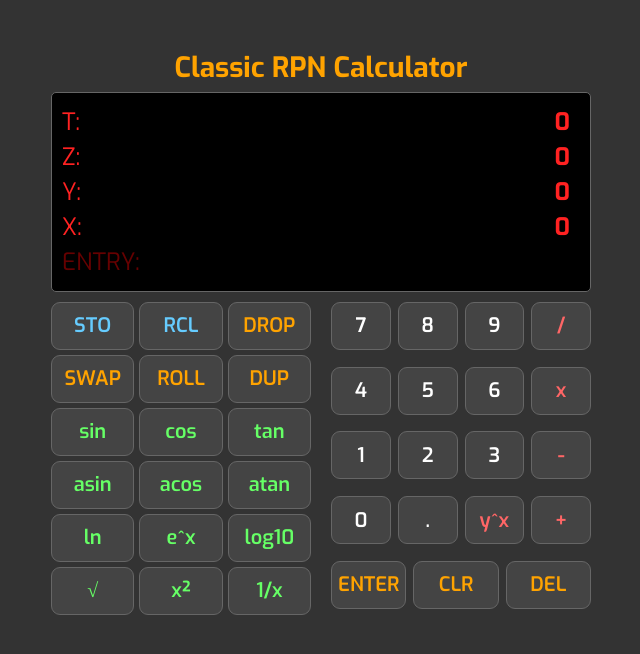
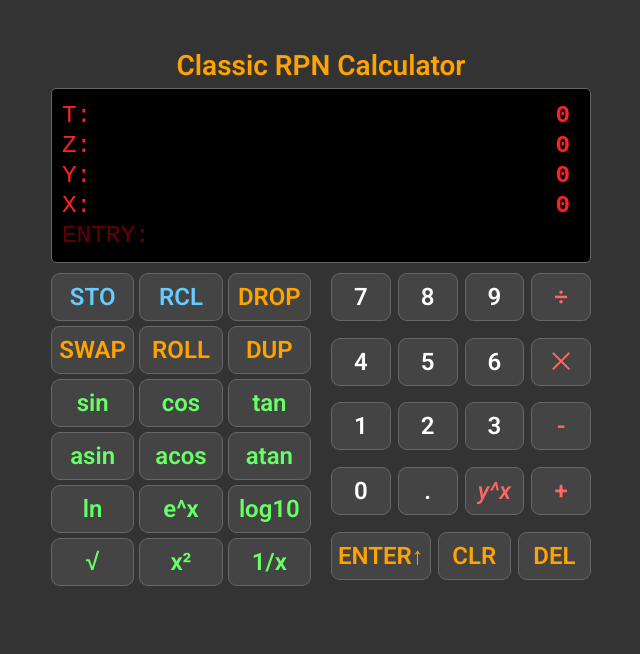
Before and after one commit to jonbirge/HP, a plain HTML site: page index.html in a window 1280 px wide. Shown: the whole page, without its empty margins (319-959 px from the left). Drawn offline with Linux system fonts and the light colour scheme.

Commit message:
replace Exo font with Roboto in index.html and update button symbols

```diff
--- a/index.html
+++ b/index.html
@@ -6,25 +6,18 @@
   <meta name="viewport" content="width=device-width, initial-scale=1.0">
   <link rel="preconnect" href="https://fonts.googleapis.com">
   <link rel="preconnect" href="https://fonts.gstatic.com" crossorigin>
-  <link href="https://fonts.googleapis.com/css2?family=Exo:ital,wght@0,100..900;1,100..900&display=swap" rel="stylesheet">
+  <link href="https://fonts.googleapis.com/css2?family=Roboto:ital,wght@0,100..900;1,100..900&display=swap" rel="stylesheet">
+
 
   <style>
-    /* Font Styles */
-    .calc-regular {
-      font-family: "Exo", serif;
-      font-weight: 400;
-      font-style: normal;
+    /* General Page Styles */
+    #root {
+      font-family: 'Roboto', sans-serif;
     }
-    .calc-bold {
-      font-family: "Exo", serif;
-      font-weight: 700;
-      font-style: normal;
-    }
-    /* General Page Style */
     body {
+      font-family: 'Roboto', sans-serif;
       background-color: #333;
       color: #eee;
-      font-family: 'Exo';
       margin: 20px auto;
       width: 100%;
       max-width: 560px;
@@ -36,14 +29,23 @@
       margin-bottom: 6px;
       font-size: 1.75em;
       color: #ffa300;
+      font-weight: 600;
     }
+    .math {
+      font-family: 'Roboto', sans-serif;
+      font-weight: 500;
+      font-style: italic;
+    }
+
+    /* Stack Display Area */
     #stackDisplay {
       background-color: #000;
       border: 1px solid #666;
       border-radius: 5px;
       padding: 10px;
       margin-bottom: 10px;
-      font-family: 'Exo', monospace;
+      font-family: monospace;
+      font-size: 1.25em;
       color: #ff2222;  /* vivid red */
     }
     .stack-row {
@@ -62,10 +64,12 @@
       padding-right: 10px;
       font-weight: 700;
     }
+
     /* Dim the ENTRY label so it is less distracting */
     .entry-label {
       color: #660000;
     }
+
     /* Container for the two-column button layout */
     #calcContainer {
       display: flex;
@@ -73,12 +77,14 @@
       justify-content: center;
       gap: 20px;
     }
+
     /* Left Column: Function Buttons arranged in a 6×3 grid */
     #functions {
       display: grid;
       grid-template-columns: repeat(3, 1fr);
       gap: 5px;
     }
+
     /* Right Column: Numeric Keypad arranged in rows */
     #numericButtons {
       display: grid;
@@ -97,19 +103,28 @@
       border-radius: 9px;
       width: 100%;
       height: 48px;
-      font-family: 'Exo';
-      font-weight: 600;
-      font-size: 1.25em;
+      font-family: 'Roboto', sans-serif;
+      font-weight: 550;
+      font-size: 1.5em;
       cursor: pointer;
     }
     button:hover {
       background-color: #555;
     }
+
     /* Color-coded button categories */
-    .opBtn { color: #ff6666; }
-    .fnBtn { color: #66ff66; }
-    .memBtn { color: #66ccff; }
-    .otherBtn { color: #ffa300; }
+    .opBtn {
+      color: #ff6666;
+    }
+    .fnBtn {
+      color: #66ff66;
+    }
+    .memBtn {
+      color: #66ccff;
+    }
+    .otherBtn {
+      color: #ffa300;
+    }
 
     /* Responsive Design */
     @media (min-width: 600px) {
@@ -188,14 +203,14 @@
         <button data-action="7">7</button>
         <button data-action="8">8</button>
         <button data-action="9">9</button>
-        <button class="opBtn" data-action="/">/</button>
+        <button class="opBtn" data-action="/">÷</button>
       </div>
       <!-- Row 2: 4, 5, 6, * -->
       <div class="button-row">
         <button data-action="4">4</button>
         <button data-action="5">5</button>
         <button data-action="6">6</button>
-        <button class="opBtn" data-action="*">x</button>
+        <button class="opBtn" data-action="*">⨉</button>
       </div>
       <!-- Row 3: 1, 2, 3, - -->
       <div class="button-row">
@@ -208,12 +223,12 @@
       <div class="button-row">
         <button data-action="0">0</button>
         <button data-action=".">.</button>
-        <button class="opBtn" data-action="y^x">y^x</button>
+        <button class="opBtn math" data-action="y^x">y^x</button>
         <button class="opBtn" data-action="+">+</button>
       </div>
       <!-- Row 5: ENTER, CLR, DEL -->
       <div class="button-row">
-        <button class="otherBtn" style="width:120px" data-action="ENTER">ENTER</button>
+        <button class="otherBtn" style="width:120px" data-action="ENTER">ENTER↑</button>
         <button class="otherBtn" data-action="CLR">CLR</button>
         <button class="otherBtn" data-action="DEL">DEL</button>
       </div>
```
